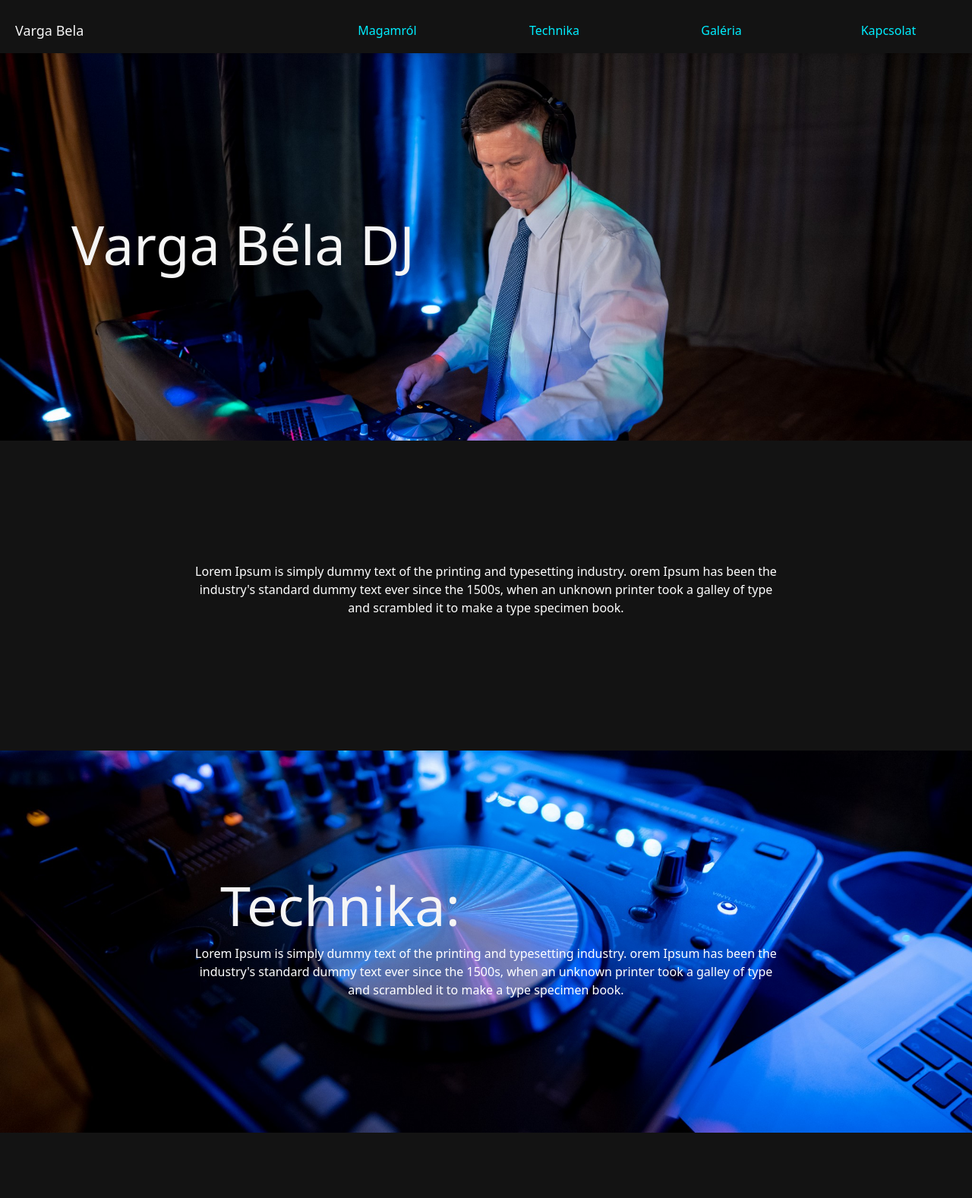
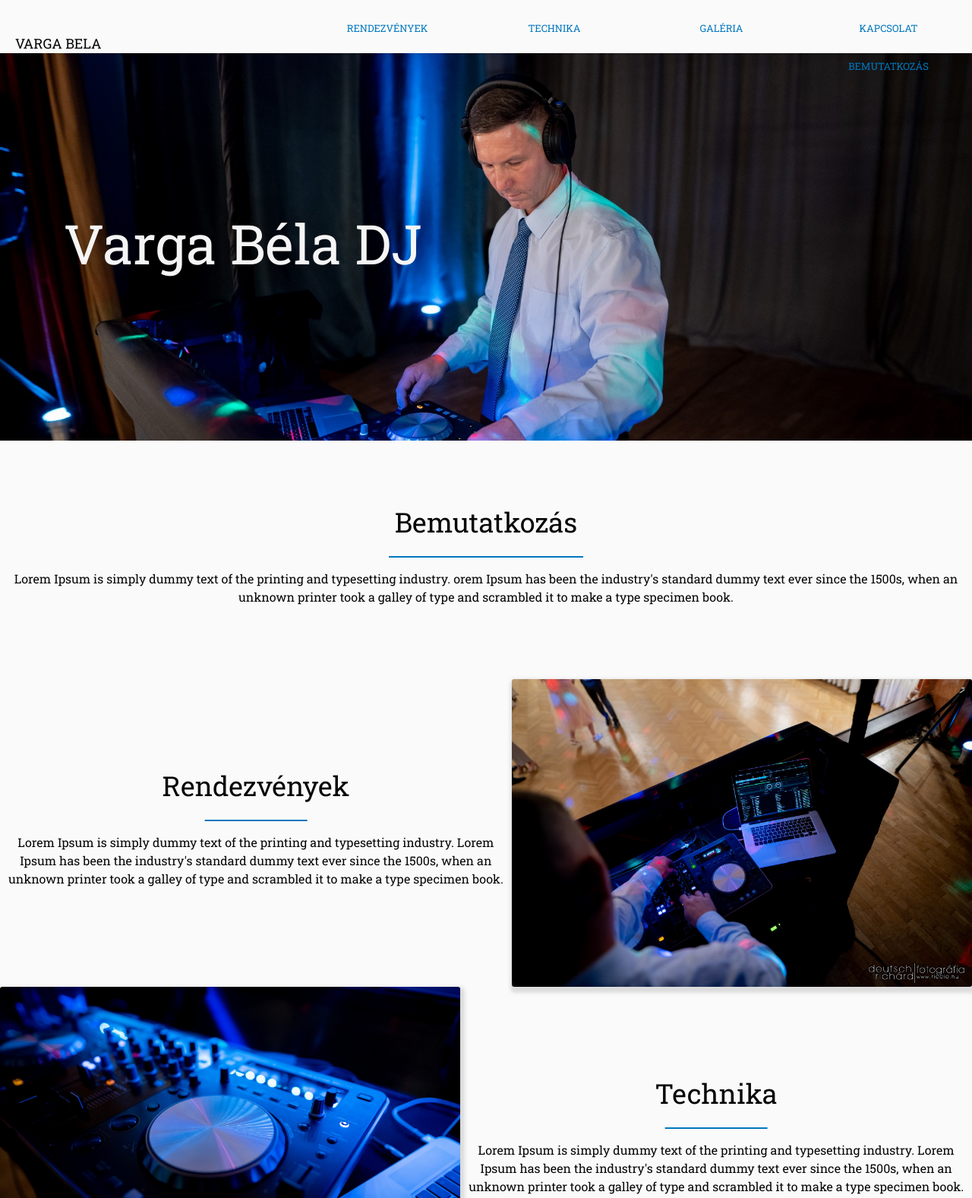
Before and after one commit to csernikakos/csernikakos.github.io, a website: page index.html in a window 1280 px wide. Shown: the top 1577 px of the page at 76% size. Drawn offline with nearby package versions, Linux system fonts and the light colour scheme.

Commit message:
first commit

```diff
--- a/index.css
+++ b/index.css
@@ -2,127 +2,37 @@ html,
 body {
   width: 100%;
   height: 100%;
-  background-color: rgb(19, 19, 19);
+  background-color: rgb(250, 250, 250);
   scroll-behavior: smooth;
 
 }
 
 body {
-  color: #fff;
+  color: #050505;
   text-align: center;
+  font-family: 'Roboto Slab', serif;
+
   /* text-shadow: 0 1px 3px rgba(0,0,0,.5); */
 }
-
-.firstSection, .secondSection, .thirdSection, .fourthSection, .fifthSection{
-  max-width: 100%;
-  height: auto;
-}
-
-.firstSection {
-  background: url(img/img0429.jpg) no-repeat center center;
-  background-repeat: no-repeat;
-  -webkit-background-size: cover;
-  -moz-background-size: cover;
-  -o-background-size: cover;
-  background-size: cover;
-  background-position: center;
-  min-width: 30%;
-  padding-top: 13rem;
-  padding-bottom: 13rem;
-  display: grid;
-  align-items: center;
-  transition: background-image 1s ease-in-out;
-
-}
-
-
-.secondSection {
-  height: auto;
-  padding-top: 10rem;
-  padding-bottom: 10rem;
-  align-content: center;
-  padding-left: 20%;
-  padding-right: 20%;
-}
-
-.thirdSection {
-  background: url(img/img0435.jpg) no-repeat center center;
-  background-repeat: no-repeat;
-  -webkit-background-size: cover;
-  -moz-background-size: cover;
-  -o-background-size: cover;
-  background-size: cover;
-  background-position: center;
-  min-width: 100%;
-  padding-top: 10rem;
-  padding-bottom: 10rem;
-  padding-left: 20%;
-  padding-right: 20%;
-}
-
-.fourthSection {
-  padding-top: 8rem;
-  padding-bottom: 8rem;
-  align-content: center;
-  padding-left: 20%;
-  padding-right: 20%;
-}
-
-.fifthSection {
-  background: url(img/img0435.jpg) no-repeat center center;
-  background-repeat: no-repeat;
-  -webkit-background-size: cover;
-  -moz-background-size: cover;
-  -o-background-size: cover;
-  background-size: cover;
-  background-position: center;
-  align-content: center;
-  padding-top: 10rem;
-  padding-bottom: 10rem;
-  padding-left: 20%;
-  padding-right: 20%;
-}
-
-.introduction {
-  padding-right: 50%;
-  color: whitesmoke;
-  font-size: 72px;
-}
-
-
-.hover-underline-animation {
-  display: inline-block;
-  position: relative;
-  color: rgb(0, 238, 255);
-}
-
-.hover-underline-animation::after {
-  content: '';
-  position: absolute;
-  width: 100%;
-  transform: scaleX(0);
-  height: 2px;
-  bottom: 0;
-  left: 0;
-  background-color: rgb(0, 238, 255);
-  transform-origin: bottom right;
-  transition: transform 0.25s ease-out;
-}
-
-.hover-underline-animation:hover::after {
-  transform: scaleX(1);
-  transform-origin: bottom left;
-}
-
 
 
 .navbar {
   display: flex;
   align-items: center;
   height: 70px;
-  background-color: rgb(19, 19, 19);
-  color: whitesmoke;
+  background-color: rgb(250, 250, 250);
+  color: #050505;
   box-shadow: 0 2px 4px rgba(0, 0, 0, 0.1);
+}
+
+.navbar-title{
+  width: 20%;
+  text-align: left;
+  text-transform: uppercase;
+}
+
+.buttons{
+  width:80%;
 }
 
 .navbar-button {
@@ -139,12 +49,12 @@ body {
   display: block;
   width: 25px;
   height: 3px;
-  background-color: whitesmoke;
+  background-color: #0077be;
   margin: 6px 0;
 }
 
 .navbar-text {
-  color: whitesmoke;
+  color: #050505;
   font-size: 18px;
   margin-left: 20px;
 }
@@ -164,14 +74,17 @@ body {
   height: 50px;
   display: flex;
   align-items: center;
-  background-color: rgba(78, 78, 78, 0.5);
+  background-color: rgba(247, 247, 247, 0.966);
   text-decoration: none;
 }
 
 
 
-@media screen and (max-width: 900px) {
+@media screen and (max-width: 1200px) {
   .navbar-button {
+    display: none;
+  }
+  .buttons{
     display: none;
   }
 
@@ -180,7 +93,7 @@ body {
   }
 }
 
-@media screen and (min-width: 901px) {
+@media screen and (min-width: 1201px) {
   .navbar-button {
     display: block !important;
     font-size: 16px;
@@ -211,6 +124,158 @@ body {
 }
 
 
+.hover-underline-animation {
+  text-transform: uppercase;
+  font-size: small;
+  display: inline-block;
+  position: relative;
+  color: #0077be;
+  display: inline-block;
+  padding-bottom: 10px; /* adjust this value as needed */
+}
+
+.hover-underline-animation::after {
+  content: '';
+  position: absolute;
+  width: 100%;
+  transform: scaleX(0);
+  height: 1px;
+  bottom: 0;
+  left: 0%;
+  background-color:#0077be;
+  transform-origin: center; /* change to center */
+  transition: transform 0.5s ease-out;
+}
+
+.hover-underline-animation:hover::after {
+  transform: scaleX(1);
+  transform-origin: center; /* change to center */
+}
+
+
+.firstSection, .secondSection, .thirdSection, .fourthSection, .fifthSection{
+  max-width: 100%;
+  height: auto;
+}
+
+
+.firstSection {
+  background: url(img/img0429.jpg) no-repeat center center;
+  background-repeat: no-repeat;
+  -webkit-background-size: cover;
+  -moz-background-size: cover;
+  -o-background-size: cover;
+  background-size: cover;
+  background-position: center;
+  min-width: 30%;
+  padding-top: 13rem;
+  padding-bottom: 13rem;
+  display: grid;
+  align-items: center;
+  transition: background-image 1s ease-in-out;
+
+}
+
+.section{
+  transition: background-color 0.3s ease;
+}
+
+.content-container {
+  display: flex;
+  flex-direction: row;
+  align-items: center;
+  justify-content: center;
+}
+
+.text-container {
+  padding-top: 5rem;
+  padding-bottom: 5rem;
+  flex: 1;
+}
+
+.image-container {
+  flex: 0.9;
+}
+
+.image-container-image{
+  border-radius: 3px;
+  box-shadow: 2px 4px 4px 4px rgba(151, 151, 151, 0.3);
+}
+
+@media screen and (max-width: 768px) {
+  .content-container {
+    flex-direction: column;
+  }
+
+  .image-container {
+    order: -1;
+  }
+}
+
+.image-container img {
+  max-width: 100%;
+  height: auto;
+  transition: transform 0.3s ease;
+}
+
+.sectionTitleText {
+  font-size: 36px;
+  padding-bottom: 20px;
+}
+
+.sectionTitleDiv {
+  position: relative;
+}
+
+
+.line {
+  display: block;
+  height: 2px;
+  width: 20%;
+  position: absolute;
+  bottom: 0;
+  left: 50%;
+  transform: translateX(-50%);
+  background-color: #0077be;
+  transition: width 0.3s ease-in-out;
+
+}
+.section:hover .line {
+  width: 30%;
+}
+.section:hover{
+  background-color: rgba(240, 240, 240, 0.8);
+}
+
+.fourthSection {
+  padding-bottom: 8rem;
+  align-content: center;
+  padding-left: 15%;
+  padding-right: 15%;
+}
+
+.fifthSection {
+  /* background: url(img/img0435.jpg) no-repeat center center;
+  background-repeat: no-repeat;
+  -webkit-background-size: cover;
+  -moz-background-size: cover;
+  -o-background-size: cover;
+  background-size: cover;
+  background-position: center; */
+  align-content: center;
+  padding-bottom: 10rem;
+  padding-left: 20%;
+  padding-right: 20%;
+}
+
+.introduction {
+  padding-right: 50%;
+  color: whitesmoke;
+  font-size: 72px;
+}
+
+
+
 .back-to-top {
   position: fixed;
   bottom: 20px;
@@ -230,6 +295,9 @@ body {
   transition: right 0.5s;
   /* add a transition to the right property */
 }
+ .back-to-top i{
+  color:#0077be;
+ }
 
 .back-to-top.show {
   right: 20px;
@@ -265,17 +333,40 @@ body {
     transition: transform 2s ease-in; */
 }
 
+.fade-in-text {
+  opacity: 0;
+  transition: opacity 0.5s ease-in-out;
+}
 
+.is-visible {
+  opacity: 1;
+}
+
+.visible-on-load {
+  opacity: 0;
+  transition-delay: 0.5s;
+}
+
+.visible-on-load.is-visible {
+  opacity: 1;
+}
 
 /*CONTACT*/
 
 .contact-info {
   font-size: 20px;
   font-weight: bold;
-  color: whitesmoke;
+  color: #050505;
   margin-bottom: 10px;
 }
-
+.contact-info span {
+  display: inline-block; /* This is important for the border to work */
+  border-right: 2px solid #0077be;
+  padding-right: 10px; /* Optional - adds some space between the text and the border */
+}
+.contact-info span:last-child {
+  border-right: none; /* This removes the border from the last span */
+}
 .email {
   display: inline-block;
   margin-right: 10px;
@@ -286,9 +377,9 @@ body {
 }
 
 .facebook-icon {
-  font-size: 20px;
+  font-size: 30px;
   margin-right: 10px;
-  color: whitesmoke;
+  color: #0077be;
 }
 .icon-and-button-container {
   display: flex;
@@ -307,7 +398,7 @@ body {
   border: none;
 }
   .form-modal-button:hover{
-    background-color: aqua;
+    background-color: #0077be;
   }
 
 #form-modal {
--- a/index.html
+++ b/index.html
@@ -13,24 +13,29 @@
     <title>Cover Template for Bootstrap</title>
 
     <!-- Bootstrap core CSS -->
-    <link href="node_modules\bootstrap\dist\css\bootstrap.min.css" rel="stylesheet">
+    <link href="node_modules/bootstrap/dist/css/bootstrap.min.css" rel="stylesheet">
     <link rel="stylesheet" href="https://cdnjs.cloudflare.com/ajax/libs/font-awesome/5.14.0/css/all.min.css"
         integrity="sha512-1PKOgIY59xJ8Co8+NE6FZ+LOAZKjy+KY8iq0G4B3CyeY6wYHN3yt9PW0XpSriVlkMXe40PTKnXrLnZ9+fkDaog=="
         crossorigin="anonymous" />
     <link href="index.css" rel="stylesheet">
-    <link rel="stylesheet" href="https://use.fontawesome.com/releases/v5.15.1/css/all.css" integrity="sha384-Q8iUP/LNhBwzd+jqL3qf9hXJcKxKjAzR0WQk0hcDTTNlwvqjzAZW8q9MZOt1MkvLF" crossorigin="anonymous">
+    <link rel="stylesheet" href="https://use.fontawesome.com/releases/v5.15.1/css/all.css"
+        integrity="sha384-Q8iUP/LNhBwzd+jqL3qf9hXJcKxKjAzR0WQk0hcDTTNlwvqjzAZW8q9MZOt1MkvLF" crossorigin="anonymous">
+    <link href="https://fonts.googleapis.com/css2?family=Roboto+Slab&display=swap" rel="stylesheet">
 
     <script src="index.js"></script>
 </head>
 
 <body>
     <nav class="navbar">
+        <div class="navbar-title">
             <div class="navbar-text">Varga Bela</div>
+        </div>
         <div class="buttons">
             <a class="hover-underline-animation navbar-button" href="#fifthSection">Kapcsolat</a>
             <a class="hover-underline-animation navbar-button" href="#fourthSection">Galéria</a>
             <a class="hover-underline-animation navbar-button" href="#thirdSection">Technika</a>
-            <a class="hover-underline-animation navbar-button" href="#secondSection">Magamról</a>
+            <a class="hover-underline-animation navbar-button" href="#secondSection">Rendezvények</a>
+            <a class="hover-underline-animation navbar-button" href="#introductionSection">Bemutatkozás</a>
         </div>
         <div class="navbar-icon">
             <span></span>
@@ -39,29 +44,30 @@
         </div>
     </nav>
     <div class="navbar-small" id="navbar-small">
-        <a class="hover-underline-animation navbar-small-button" style="display: none;" href="#secondSection">Magamról</a>
-        <a class="hover-underline-animation navbar-small-button" style="display: none;" href="#thirdSection">Technika</a>
-        <a class="hover-underline-animation navbar-small-button" style="display: none;" href="#fourthSection">Galéria</a>
-        <a class="hover-underline-animation navbar-small-button" style="display: none;" href="#fourthSection">Kapcsolat</a>
+        <a class="hover-underline-animation navbar-small-button" style="display: none;"
+            href="#introductionSection">Bemutatkozás</a>
+        <a class="hover-underline-animation navbar-small-button" style="display: none;"
+            href="#secondSection">Rendezvények</a>
+        <a class="hover-underline-animation navbar-small-button" style="display: none;"
+            href="#thirdSection">Technika</a>
+        <a class="hover-underline-animation navbar-small-button" style="display: none;"
+            href="#fourthSection">Galéria</a>
+        <a class="hover-underline-animation navbar-small-button" style="display: none;"
+            href="#fourthSection">Kapcsolat</a>
     </div>
 
     <div class="firstSection fade-bg " id="firstSection">
-        <div class="slide-in-text">
+        <div>
             <h1 class="introduction">Varga Béla DJ</h1>
         </div>
     </div>
 
-    <div class="secondSection slide-in-text" id="secondSection">
-        <p>Lorem Ipsum is simply dummy text of the printing and typesetting industry.
-            orem Ipsum has been the industry's standard dummy text ever since the 1500s,
-            when an unknown printer took a galley of type and scrambled it to make a
-            type specimen book. </p>
-
+    <div class="section" id="introductionSection">
+        <div class="text-container">
+            <div class="sectionTitleDiv">
+                <p class="sectionTitleText">Bemutatkozás</p>
+                <span class="line"></span>
             </div>
-
-    <div class="thirdSection" id="thirdSection">
-        <div class="secondSectionTextCointainer slide-in-text">
-            <h4 class="introduction">Technika:</h4>
             <p>Lorem Ipsum is simply dummy text of the printing and typesetting industry.
                 orem Ipsum has been the industry's standard dummy text ever since the 1500s,
                 when an unknown printer took a galley of type and scrambled it to make a
@@ -69,7 +75,47 @@
         </div>
     </div>
 
-    <div class="fourthSection " id="fourthSection">
+    <div class="section" id="secondSection">
+        <div class="content-container">
+            <div class="text-container fade-in-text">
+                <div class="sectionTitleDiv">
+                    <p class="sectionTitleText">Rendezvények</p>
+                    <span class="line"></span>
+                </div>
+                <p>Lorem Ipsum is simply dummy text of the printing and typesetting industry. Lorem Ipsum has been the
+                    industry's standard dummy text ever since the 1500s, when an unknown printer took a galley of type
+                    and scrambled it to make a type specimen book.</p>
+            </div>
+            <div class="image-container fade-in-text">
+                <img class="image-container-image" src="img/img0434.jpg" alt="Image description">
+            </div>
+        </div>
+    </div>
+
+    <div class="section" id="thirdSection">
+        <div class="content-container">
+            <div class="image-container fade-in-text">
+                <img class="image-container-image" src="img/img0435.jpg" alt="Image description">
+            </div>
+            <div class="text-container fade-in-text">
+                <div class="sectionTitleDiv">
+                    <p class="sectionTitleText">Technika</p>
+                    <span class="line"></span>
+                </div>
+                <p>Lorem Ipsum is simply dummy text of the printing and typesetting industry. Lorem Ipsum has been the
+                    industry's standard dummy text ever since the 1500s, when an unknown printer took a galley of type
+                    and scrambled it to make a type specimen book.</p>
+            </div>
+        </div>
+    </div>
+
+    <div class="fourthSection section" id="fourthSection">
+        <div class="text-container fade-in-text">
+            <div class="sectionTitleDiv">
+                <p class="sectionTitleText">Galéria</p>
+                <span class="line"></span>
+            </div>
+        </div>
         <div class="gallery">
             <img src="img/img0429.jpg" alt="Image 1" class="img-thumbnail">
             <img src="img/img0430.jpg" alt="Image 2" class="img-thumbnail">
@@ -88,8 +134,13 @@
         </div>
     </div>
 
-    <div class="fifthSection " id="fifthSection">
-        <h2>Kapcsolat</h2>
+    <div class="fifthSection section" id="fifthSection">
+        <div class="text-container fade-in-text">
+            <div class="sectionTitleDiv">
+                <p class="sectionTitleText">Kapcsolat</p>
+                <span class="line"></span>
+            </div>
+        </div>
         <p class="contact-info">
             <span class="email">email@gmail.com</span>
             <span class="phone-number">+36123452532</span>
@@ -107,11 +158,15 @@
             <button id="close-modal-button"></button>
         </div>
         <div>
-            <iframe src="https://docs.google.com/forms/d/e/1FAIpQLSd0f8w-4DnJ2AqbVrzKiwidEHXuI4ukiEv5MQPEC7N-UonsKA/viewform?embedded=true" width="100%" height="520" frameborder="0" marginheight="0" marginwidth="0">Betöltés…</iframe>
+            <iframe
+                src="https://docs.google.com/forms/d/e/1FAIpQLSd0f8w-4DnJ2AqbVrzKiwidEHXuI4ukiEv5MQPEC7N-UonsKA/viewform?embedded=true"
+                width="100%" height="520" frameborder="0" marginheight="0" marginwidth="0">Betöltés…</iframe>
         </div>
     </div>
 
-    <button class="back-to-top"> TOP </button>
+    <button class="back-to-top">
+        <i class="fas fa-arrow-up "></i>
+     </button>
 
     <div class="mastfoot">
         <div class="inner">
--- a/index.js
+++ b/index.js
@@ -68,7 +68,21 @@ window.onload = function () {
     observer.observe(element);
   });
 
+    $('.visible-on-load').addClass('is-visible');
 
+
+$(window).on('scroll', function() {
+  $('.fade-in-text').each(function() {
+    var top = $(this).offset().top;
+    var bottom = top + $(this).outerHeight();
+    var scrollTop = $(window).scrollTop();
+    var windowHeight = $(window).height();
+
+    if (scrollTop + windowHeight > top && scrollTop < bottom) {
+      $(this).addClass('is-visible');
+    }
+  });
+});
 
 
   const slider = document.querySelector(".fade-bg");
```
Lines whose indentation alone changed are shown as unchanged.
